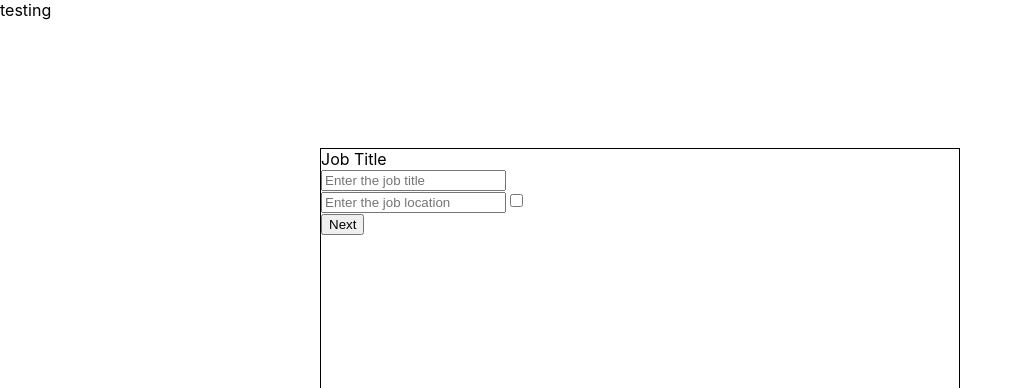
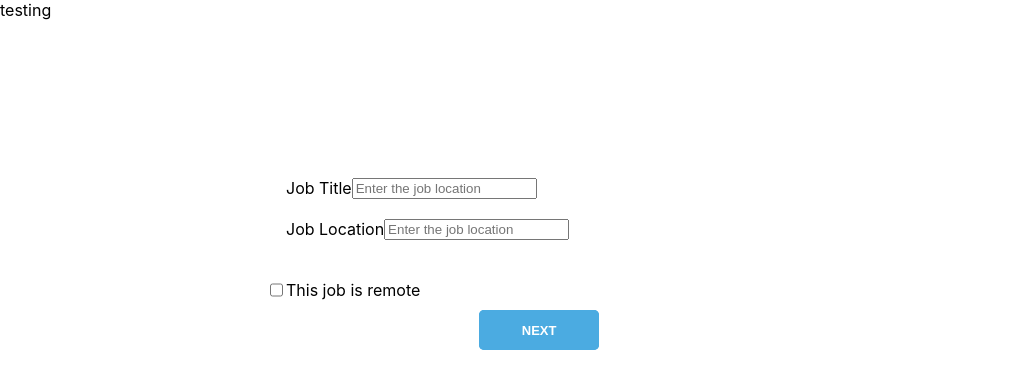
Before and after one commit to Rucha1499/Job-posting-frontend, a Next.js app: page /test in a window 1280 px wide. Shown: the top 388 px of the page, without its empty margins (0-1022 px from the left). Built offline with nearby package versions, Linux system fonts and the light colour scheme.

Commit message:
refactoring modal one

```diff
--- a/components/JobModalOne/JobModalOne.module.css
+++ b/components/JobModalOne/JobModalOne.module.css
@@ -1,7 +1,46 @@
 .mainContainer {
     display: flex;
-    width: 50%;
-    margin:10% 25%;
-    height: 250px;
-    border: 1px solid black;
+    height: auto;
+    flex-direction: row;
+    width: 60%;
+    margin:10% 20%;
+    height: auto;
 }
+
+.jobDetails {
+    display: flex;
+    flex-direction: column;
+    padding: 20px;
+}
+
+.title, .location, .checkbox {
+    padding: 10px;
+
+}
+
+.label{
+    display: flex;
+    flex-direction: row;
+    justify-content: flex-start;
+}
+
+.input {
+    display: flex;
+    flex-direction: row;
+    justify-content: flex-end;
+}
+
+
+.button {
+    float:right;
+    background-color: #4BABE1;
+    height: 40px;
+    width: 120px;
+    font-family: Arial, Helvetica, sans-serif;
+    font-size: small;
+    font-weight: bold;
+    border: transparent;
+    border-radius: 5px;
+    color: white;
+    cursor: pointer;
+}
--- a/components/JobModalOne/index.js
+++ b/components/JobModalOne/index.js
@@ -10,17 +10,29 @@ const JobModalOne = () => {
       {jobModalTwo ? (
         <JobModalTwo toggleDetails={setJobModalTwo} />
       ) : (
-        <div className={styles.jobTitle}>
-          <p>Job Title</p>
-          <div className={styles.input}>
-            <input type="text" placeholder="Enter the job title" />
+        <div>
+          <div className={styles.jobDetails}>
+            <div className={styles.title}>
+              <label className={styles.label} htmlFor="job-title">
+                Job Title
+                <input className={styles.input} type="text" id="job-title" name="job-title" placeholder="Enter the job location" />
+              </label>
+            </div>
+            <div className={styles.location}>
+              <label className={styles.label} htmlFor="job-location">
+                Job Location
+                <input className={styles.input} type="text" id="job-location" name="job-location" placeholder="Enter the job location" />
+              </label>
+            </div>
           </div>
-          <div className={styles.input}>
-            <input type="text" placeholder="Enter the job location" />
-            <input type="checkbox" placeholder="This job is remote" />
+          <div className={styles.checkbox}>
+            <label className={styles.label} htmlFor="job-remote">
+              <input className={styles.input} type="checkbox" id="job-remote" name="job-remote" />
+              This job is remote
+            </label>
           </div>
           <div className={styles.button}>
-            <button type="button" onClick={() => setJobModalTwo((prevState) => !prevState)}>Next</button>
+            <button className={styles.button} type="button" onClick={() => setJobModalTwo((prevState) => !prevState)}>NEXT</button>
           </div>
         </div>
       )}
--- a/components/JobModalTwo/JobModalTwo.module.css
+++ b/components/JobModalTwo/JobModalTwo.module.css
@@ -1,10 +1,7 @@
 .mainContainer {
     display: flex;
     flex-direction: column;
-    width: 50%;
-    margin:10% 25%;
     height: auto;
-    border: 1px solid black;
 }
 
 .header {
--- a/components/JobsHolder/jobsHolder.module.css
+++ b/components/JobsHolder/jobsHolder.module.css
@@ -1,4 +1,4 @@
-.mainContainer {
+.jobContainer {
     display: flex;
     flex-direction: column;
     width:50%;
--- a/styles/globals.css
+++ b/styles/globals.css
@@ -17,4 +17,5 @@ a {
 
 p {
   margin: 0px;
+  padding: 0px;
 }
```
Also changed, not shown: components/JobsHolder/index.js (+22 -3 lines).
